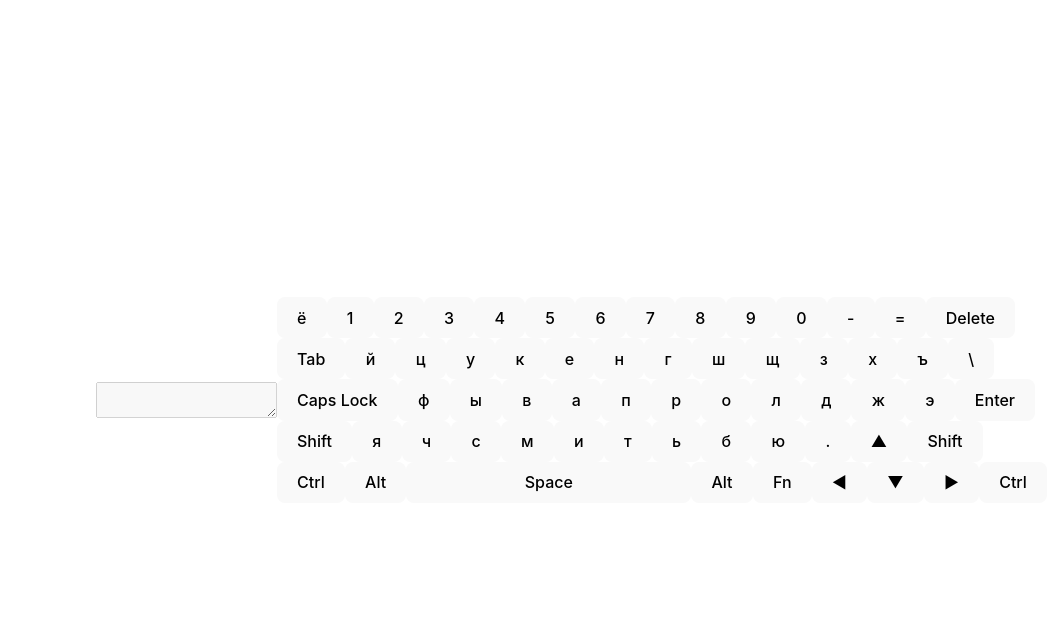
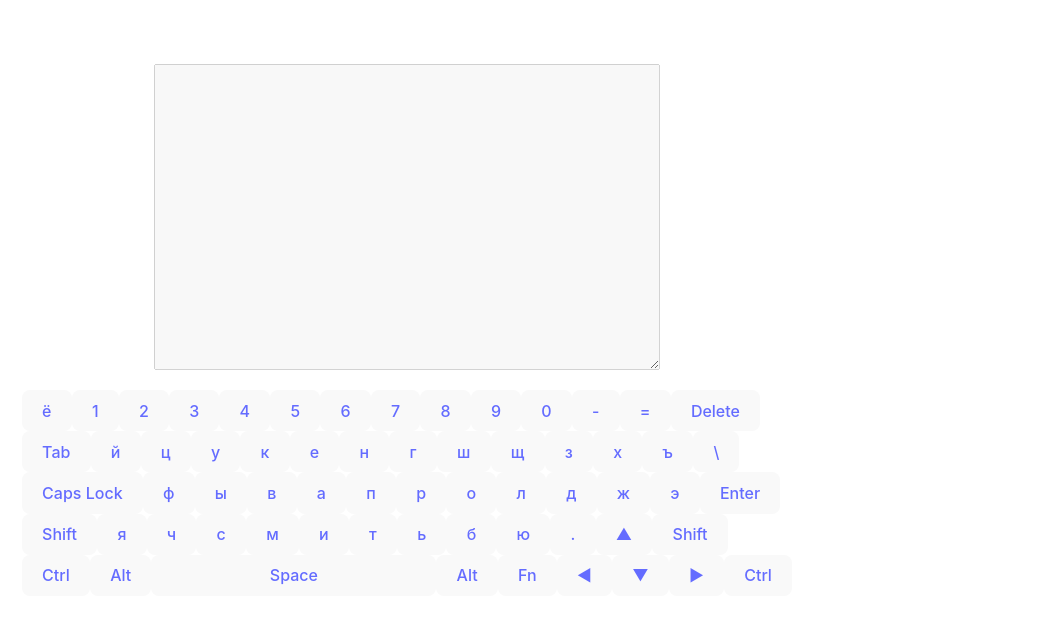
Before and after one commit to ArtemSyulatov/Virtual-Keyboard, a website built with Vite: page index.html in a window 1280 px wide. Shown: the whole page, without its empty margins (233-1280 px from the left). Built offline with nearby package versions, Linux system fonts and the light colour scheme.

Commit message:
minor fix

```diff
--- a/main.js
+++ b/main.js
@@ -1,5 +1,6 @@
 const textArea = document.createElement('textarea')
 textArea.setAttribute('disabled', 'true')
+textArea.setAttribute('id','textarea')
 document.body.append(textArea)
 let caps = false
 let langRu = true
@@ -150,7 +151,7 @@ function useLang() {
 
 runOnKeys(
     () => useLang(),
-    "ControlLeft",
+    "ShiftLeft",
     "AltLeft"
 );
 
@@ -162,7 +163,6 @@ document.addEventListener('DOMContentLoaded', () => {
 
 let down = false
 document.addEventListener('keydown', (event) => {
-    console.log(event.code)
     if (event.key !== 'Shift' && event.code !== 'Alt' && event.code !== 'Backspace' && event.key !== 'Alt'
         && event.key !== 'Control' && event.code !== 'Delete' && event.code !== 'Insert' && event.code !== 'End' && event.code !== 'Home'
         && event.code !== 'PageUp' && event.code !== 'PageDown' && event.code !== 'ScrollLock' && event.code !== 'Pause' && event.code !== 'Pause'
@@ -220,3 +220,5 @@ document.addEventListener('keyup', (event) => {
         }
     }
 }, false)
+console.log(Intl.DateTimeFormat().resolvedOptions().locale)
+console.log(navigator)
--- a/style.css
+++ b/style.css
@@ -3,7 +3,6 @@
   line-height: 1.5;
   font-weight: 400;
 
-  color-scheme: light dark;
   color: rgba(255, 255, 255, 0.87);
   background-color: #242424;
 
@@ -14,18 +13,19 @@
   -webkit-text-size-adjust: 100%;
 }
 
-a {
+button {
   font-weight: 500;
   color: #646cff;
   text-decoration: inherit;
 }
-a:hover {
+button:hover {
   color: #535bf2;
 }
 
 body {
   margin: 0;
   display: flex;
+  flex-direction: column;
   place-items: center;
   min-width: 320px;
   min-height: 100vh;
@@ -35,7 +35,12 @@ h1 {
   font-size: 3.2em;
   line-height: 1.1;
 }
-
+#textarea{
+  width: 500px;
+  height: 300px;
+  margin-bottom: 20px;
+  font-size: 24px;
+}
 #app {
   max-width: 1280px;
   margin: 0 auto;
```
